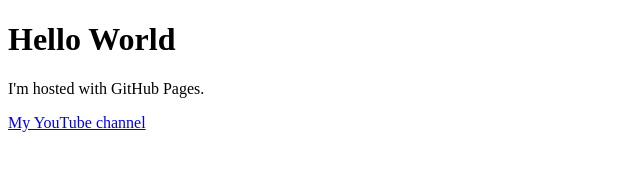
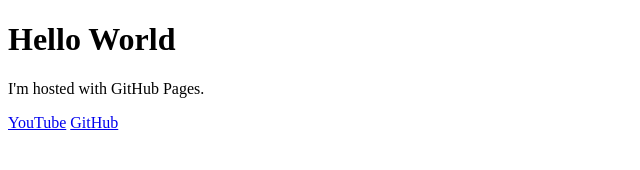
Before and after one commit to flunkey-stooge/flunkey-stooge.github.io, a plain HTML site: page index.html in a window 1280 px wide. Shown: the full height of the page, 0-640 px from the left. Drawn offline with Linux system fonts and the light colour scheme.

Commit message:
Update index.html

```diff
--- a/index.html
+++ b/index.html
@@ -3,6 +3,7 @@
 <body>
 <h1>Hello World</h1>
 <p>I'm hosted with GitHub Pages.</p>
-<a href="https://www.youtube.com/channel/UCgiZFOC56d6jV1adjHVFnYQ" target="_blank">My YouTube channel</a>
+<a href="https://www.youtube.com/channel/UCgiZFOC56d6jV1adjHVFnYQ" target="_blank">YouTube</a>
+<a href="https://github.com/flunkey-stooge" target="_blank">GitHub</a>
 </body>
 </html>
```
